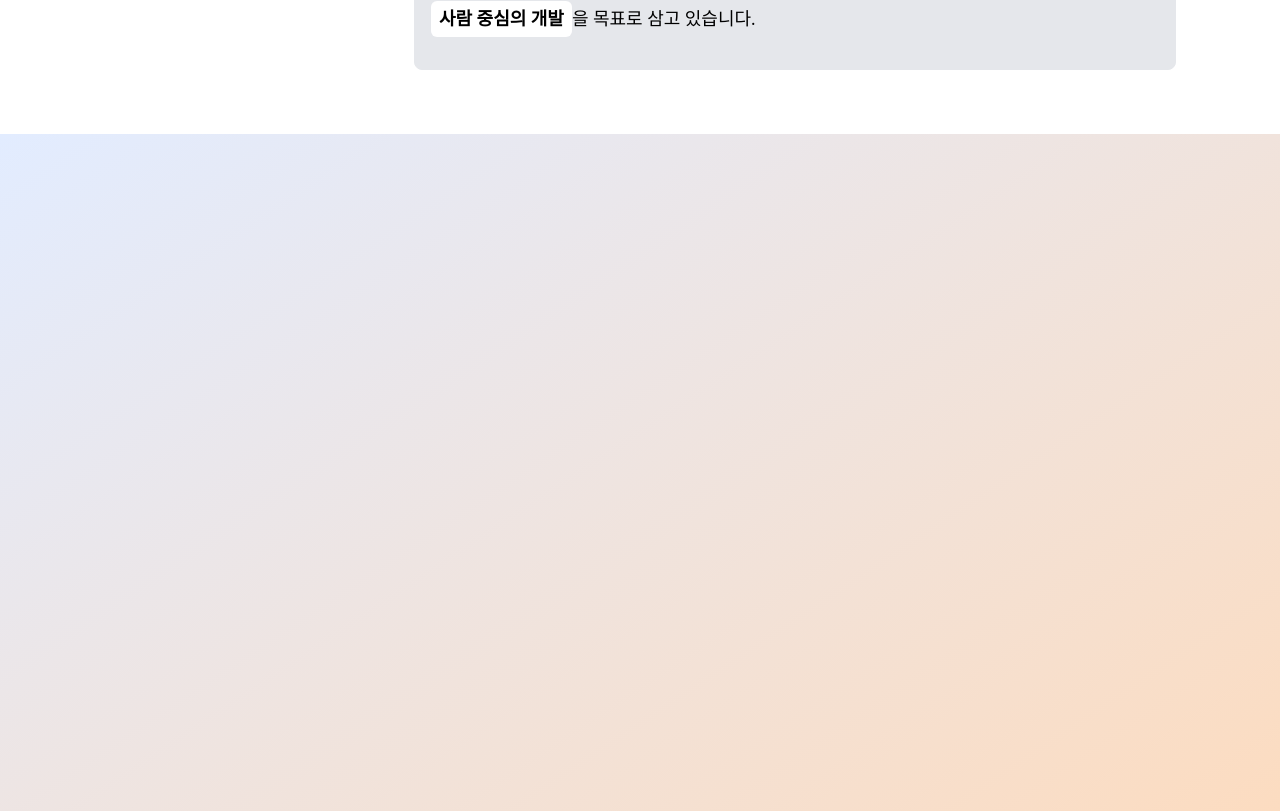
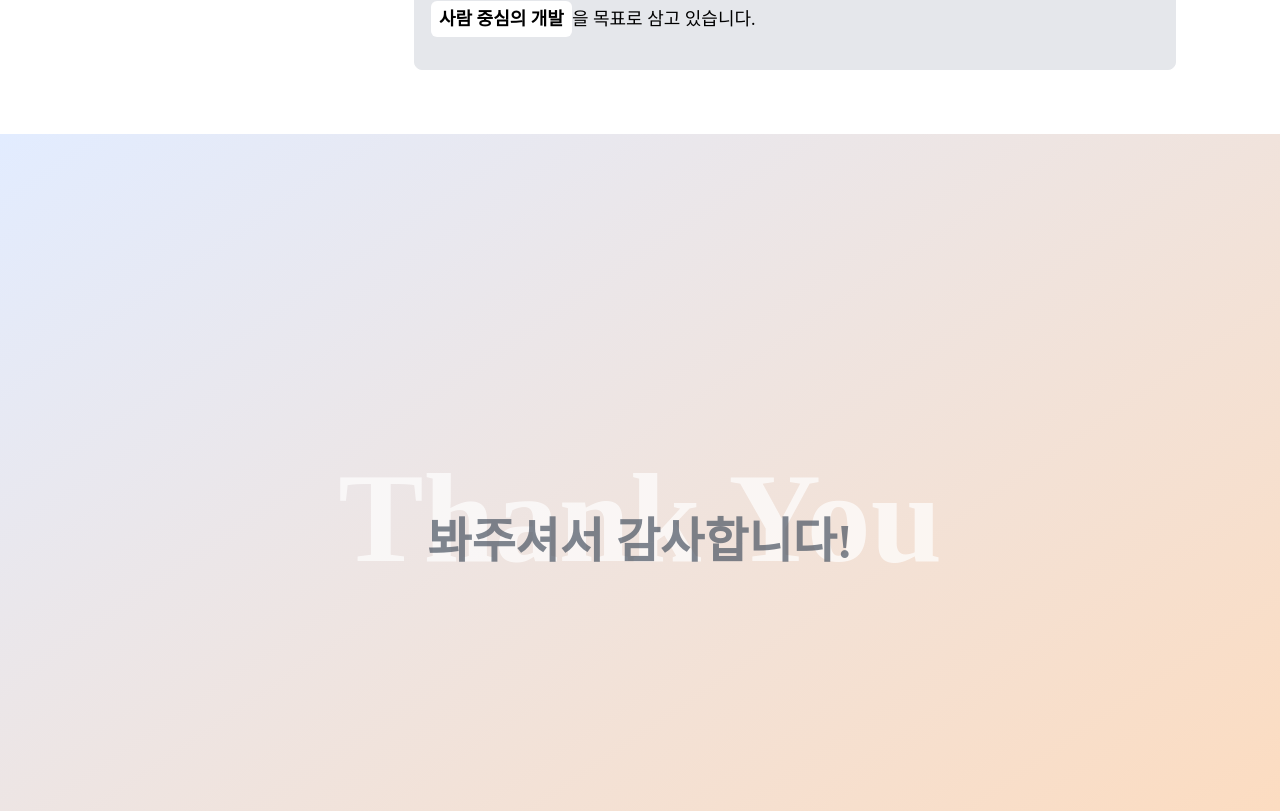
Before and after one commit to jeongminDev/my-portfolio, a Next.js app: page / in a window 1280 px wide. Shown: the part 4649-5460 px from the top of the page. Built offline with nearby package versions, Linux system fonts and the light colour scheme.

Commit message:
[FEAT] Footer 추가

```diff
--- a/src/app/globals.css
+++ b/src/app/globals.css
@@ -11,3 +11,9 @@ html {
 html::-webkit-scrollbar {
   display: none; /* Chrome, Safari, and Opera */
 }
+
+* {
+  margin: 0;
+  padding: 0;
+  box-sizing: border-box;
+}
--- a/src/app/layout.tsx
+++ b/src/app/layout.tsx
@@ -2,8 +2,8 @@ import type { Metadata } from 'next';
 import { Noto_Sans_KR } from 'next/font/google';
 import './globals.css';
 import Header from '../components/Header';
-import Footer from '../components/Footer';
 import ScrollToTop from '../components/ScrollToTop';
+import FinalSection from '@/components/FinalSection';
 
 const notoSansKr = Noto_Sans_KR({
   subsets: ['latin'],
@@ -27,7 +27,7 @@ export default function RootLayout({
         <ScrollToTop />
         <Header />
         <main>{children}</main>
-        <Footer />
+        <FinalSection />
       </body>
     </html>
   );
--- /dev/null
+++ b/src/components/FinalSection.tsx
@@ -0,0 +1,19 @@
+import Footer from './Footer';
+
+const FinalSection = () => {
+  return (
+    <div className="bg-gradient-to-br from-gradient-start to-gradient-end relative">
+      <div className="mb-4 relative text-center py-[40vh]">
+        <h1 className="block text-9xl font-bold text-white opacity-70">
+          Thank You
+        </h1>
+        <p className="w-full text-5xl font-bold absolute top-1/2 text-gray-600 opacity-70 z-10 leading-none">
+          봐주셔서 감사합니다!
+        </p>
+      </div>
+      <Footer />
+    </div>
+  );
+};
+
+export default FinalSection;
--- a/src/components/Footer.tsx
+++ b/src/components/Footer.tsx
@@ -1,6 +1,6 @@
 const Footer = () => {
   return (
-    <footer className="p-8 text-center text-sm text-text-primary relative z-[10] bg-gradient-to-br from-gradient-start to-gradient-end pt-[100vh]">
+    <footer className="p-8 text-center text-sm text-text-primary relative z-[10] bg-gradient-to-br from-gradient-start to-gradient-end">
       &copy; 2025 BYEON JEONG MIN. All rights reserved.
     </footer>
   );
```
